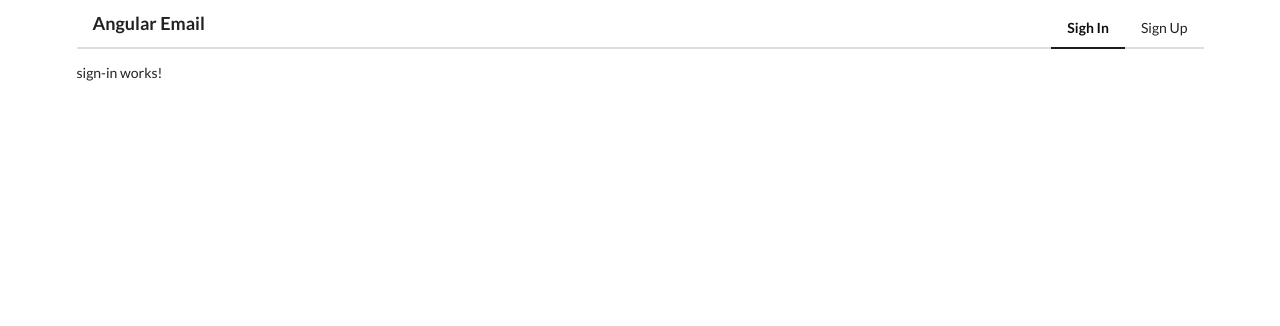
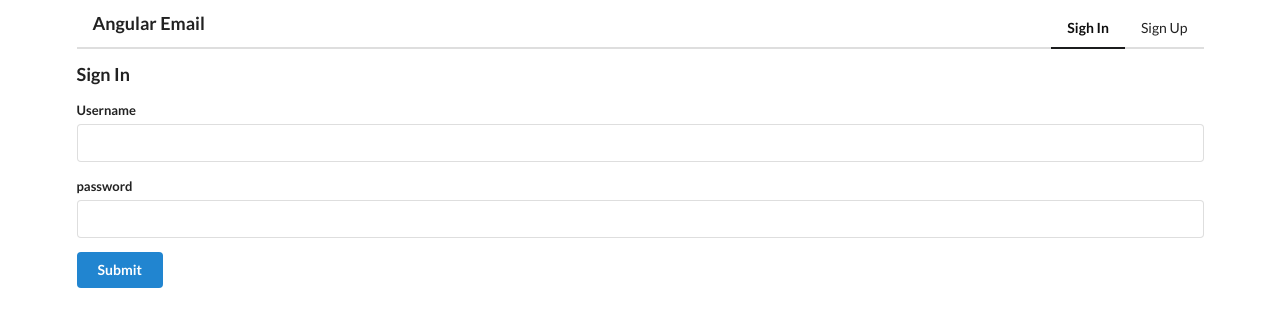
Before and after one commit to Tony940426/Angular-Email-Client, an Angular app: page / in a window 1280 px wide. Shown: the top 326 px of the page. Built offline with nearby package versions, Linux system fonts and the light colour scheme; no server answers.

Commit message:
Started logic for signin

```diff
--- a/src/app/auth/auth.service.ts
+++ b/src/app/auth/auth.service.ts
@@ -16,6 +16,11 @@ export interface SignUpCredentials{
   username: string;
   password: string;
   passwordConfirmation: string;
+}
+
+export interface SignInCredentials{
+  username: string;
+  password: string;
 }
 
 interface SignUpResponse {
@@ -65,4 +70,12 @@ export class AuthService {
           })
         )
     }
+
+    signIn(creditials: SignInCredentials){
+      return this.http.post(`${this.rootUrl}auth/signin`, creditials).pipe(
+        tap(() => {
+          this.signedin$.next(true)
+        })
+      )
+    }
 }
--- a/src/app/auth/sign-in/sign-in.component.html
+++ b/src/app/auth/sign-in/sign-in.component.html
@@ -1 +1,16 @@
-<p>sign-in works!</p>
+<h3>Sign In</h3>
+<form class="ui form" [formGroup]="authForm" (ngSubmit)="onsubmit()">
+    <app-input
+    inputType="text"
+    label="Username"
+    [control]="$any(authForm.get('username'))"
+    >
+    </app-input>
+
+    <app-input
+    inputType="password"
+    label="password"
+    [control]="$any(authForm.get('password'))"
+    ></app-input>
+    <button class="ui submit button primary">Submit</button>
+</form>
--- a/src/app/auth/sign-in/sign-in.component.ts
+++ b/src/app/auth/sign-in/sign-in.component.ts
@@ -1,4 +1,6 @@
 import { Component } from '@angular/core';
+import { FormGroup, FormControl, Validators} from '@angular/forms'
+import { AuthService, SignInCredentials } from '../auth.service';
 
 @Component({
   selector: 'app-sign-in',
@@ -7,4 +9,31 @@ import { Component } from '@angular/core';
 })
 export class SignInComponent {
 
+  authForm = new FormGroup({
+    username: new FormControl('', [
+      Validators.required,
+      Validators.minLength(3),
+      Validators.maxLength(20),
+      Validators.pattern(/^[a-zA-Z0-9]+$/)
+    ]),
+    password: new FormControl('', [
+      Validators.required,
+      Validators.minLength(4),
+      Validators.maxLength(20)
+    ])
+  })
+
+  constructor(private authService: AuthService){
+
+  }
+
+  onsubmit(){
+    if(this.authForm.invalid){
+      return;
+    } else {
+      this.authService.signIn(this.authForm.value as SignInCredentials).subscribe(() => {
+
+      })
+    }
+  }
 }
--- a/src/app/auth/sign-up/sign-up.component.ts
+++ b/src/app/auth/sign-up/sign-up.component.ts
@@ -22,7 +22,7 @@ export class SignUpComponent {
     password: new FormControl('',[
       Validators.required,
       Validators.minLength(4),
-      Validators.maxLength(20),
+      Validators.maxLength(20)
     ]),
     passwordConfirmation: new FormControl('', [
       Validators.required,
```
